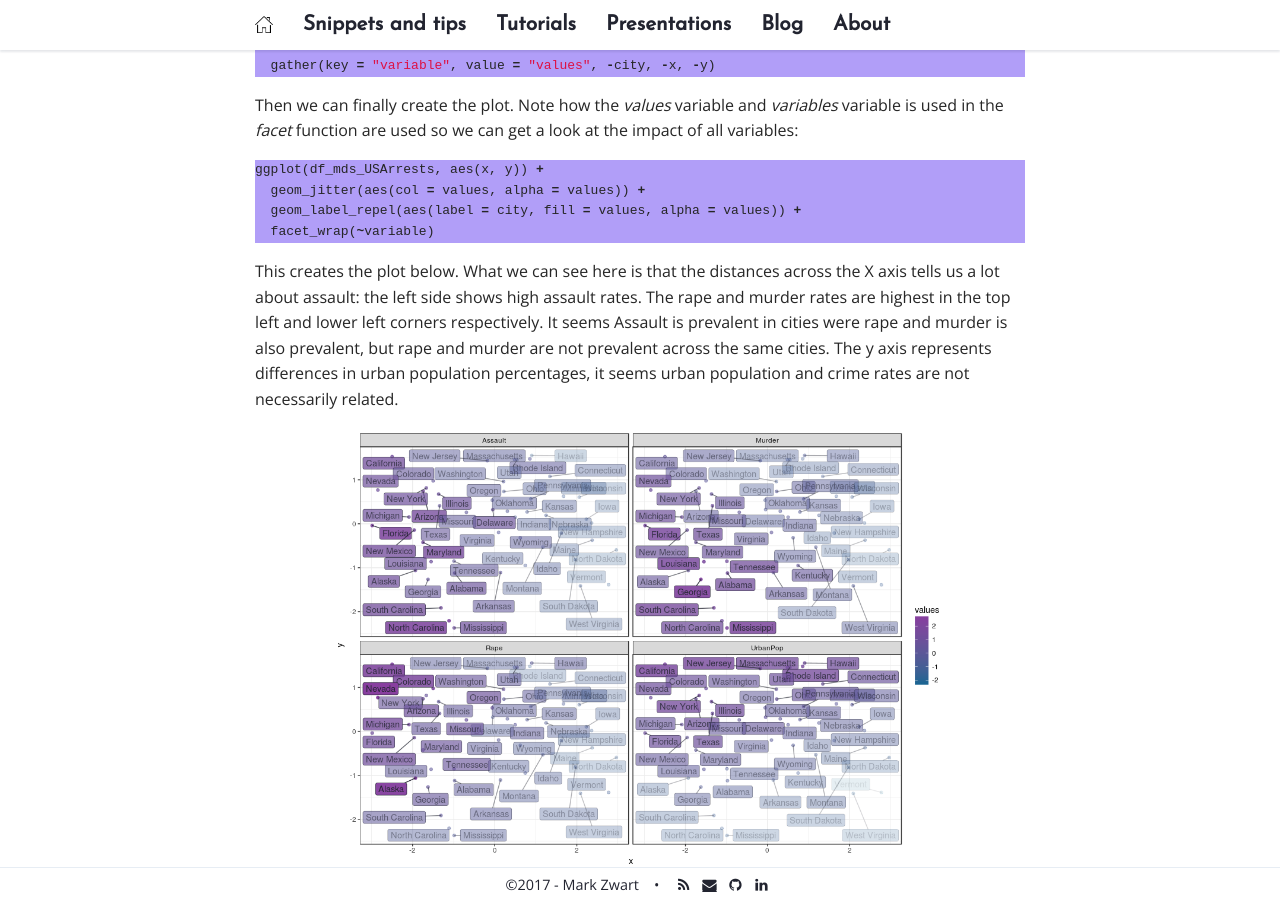
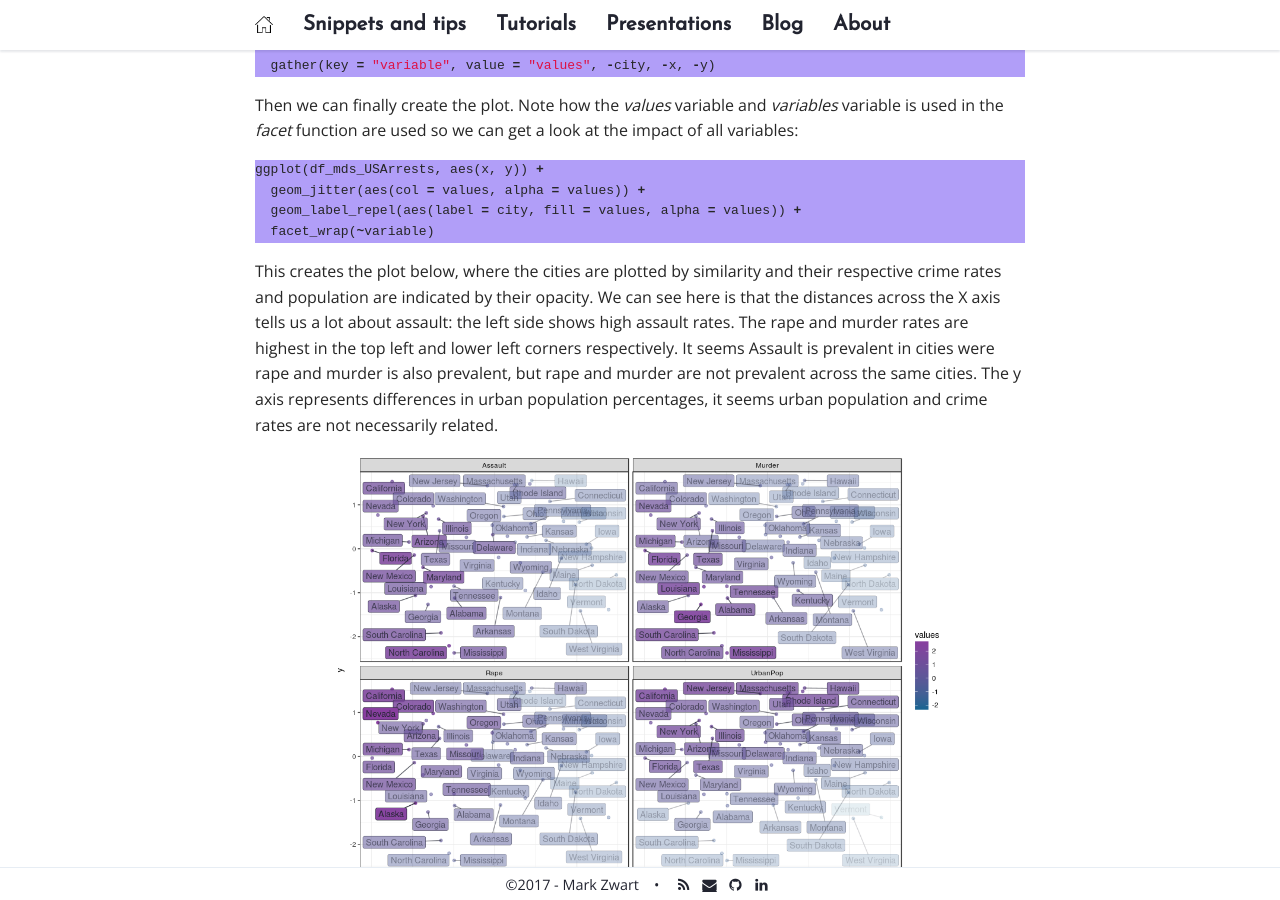
Before and after one commit to mark-me/mark-me.github.io, a Jekyll site: the page built from _pages/tutorials/distance-measures/distance-measures.md, in a window 1280 px wide and 900 px high, scrolled down 6019 px. Built offline with Jekyll 4.4.1, drawn with Linux system fonts in a browser that asks for light colours; nearby versions of some CDN libraries; comment, search, counter and statistics services are not loaded; some of the changed text lies outside the part shown.

Commit message:
Update distance-measures.md

````diff
--- a/_pages/tutorials/distance-measures/distance-measures.md
+++ b/_pages/tutorials/distance-measures/distance-measures.md
@@ -182,7 +182,7 @@ ggplot(df_mds_USArrests, aes(x, y)) +
   geom_label_repel(aes(label = city, fill = values, alpha = values)) +
   facet_wrap(~variable)
 ```
-This creates the plot below. What we can see here is that the distances across the X axis tells us a lot about assault: the left side shows high assault rates. The rape and murder rates are highest in the top left and lower left corners respectively. It seems Assault is prevalent in cities were rape and murder is also prevalent, but rape and murder are not prevalent across the same cities. The y axis represents differences in urban population percentages, it seems urban population and crime rates are not necessarily related.
+This creates the plot below, where the cities are plotted by similarity and their respective crime rates and population are indicated by their opacity. We can see here is that the distances across the X axis tells us a lot about assault: the left side shows high assault rates. The rape and murder rates are highest in the top left and lower left corners respectively. It seems Assault is prevalent in cities were rape and murder is also prevalent, but rape and murder are not prevalent across the same cities. The y axis represents differences in urban population percentages, it seems urban population and crime rates are not necessarily related.
 
 {:refdef: style="text-align: center;"}
 <a href="/_pages/tutorials/distance-measures/mds-euclidian.png" target="_blank">
@@ -264,6 +264,7 @@ ggplot(df_mds_movies, aes(x, y)) +
 <i class='fa fa-search-plus '></i> Zoom</a>
 {: refdef}
 
+The movies are plotted by their similarity and each plot is a genre; the movies that are not in that genre are transparent, while the movies that do fit that genre are opaque. Remeber movies can fit more than genres.
 Although we can make out some stuff, like comedies being a pretty specific group, most points are heavily overlapping, making the plot nearly useless for interpretation. It seems the MDS solution doens't help us in this case. Another method to visually represent is t-SNE, but it comes which with its drawbacks when it comes to interpretatiom; I will discuss this method, and its drawbacks, below.
 
 ### Using t-SNE
@@ -288,7 +289,7 @@ df_tsne_vars <- as_data_frame(cbind(df_movie_selection,
                                     x = fit_tsne$Y[, 1],
                                     y = fit_tsne$Y[, 2]))
 ```
-And prepare it for visual exploration by splitting the set by genre across rows:
+And prepare it for visual exploration by splitting the set by genre across rows like in the MDS case:
 ```r
 df_tsne_movies <- df_tsne_vars %>%
   dplyr::select(title, x, y, year, rating, Action, Animation, Comedy, Drama, Documentary, Romance, Short) %>%
@@ -306,3 +307,5 @@ ggplot(df_tsne_movies, aes(x, y, col = values)) +
 <img src="/_pages/tutorials/distance-measures/t-sne-gower.png" alt="Shaped word cloud" align="center" width="80%" height="80%"/><br>
 <i class='fa fa-search-plus '></i> Zoom</a>
 {: refdef}
+
+Again, the movies are plotted by their similarity and each plot is a genre; the movies that are not in that genre are transparent, while the movies that do fit that genre are opaque. Remeber movies can fit more than genres.
````
